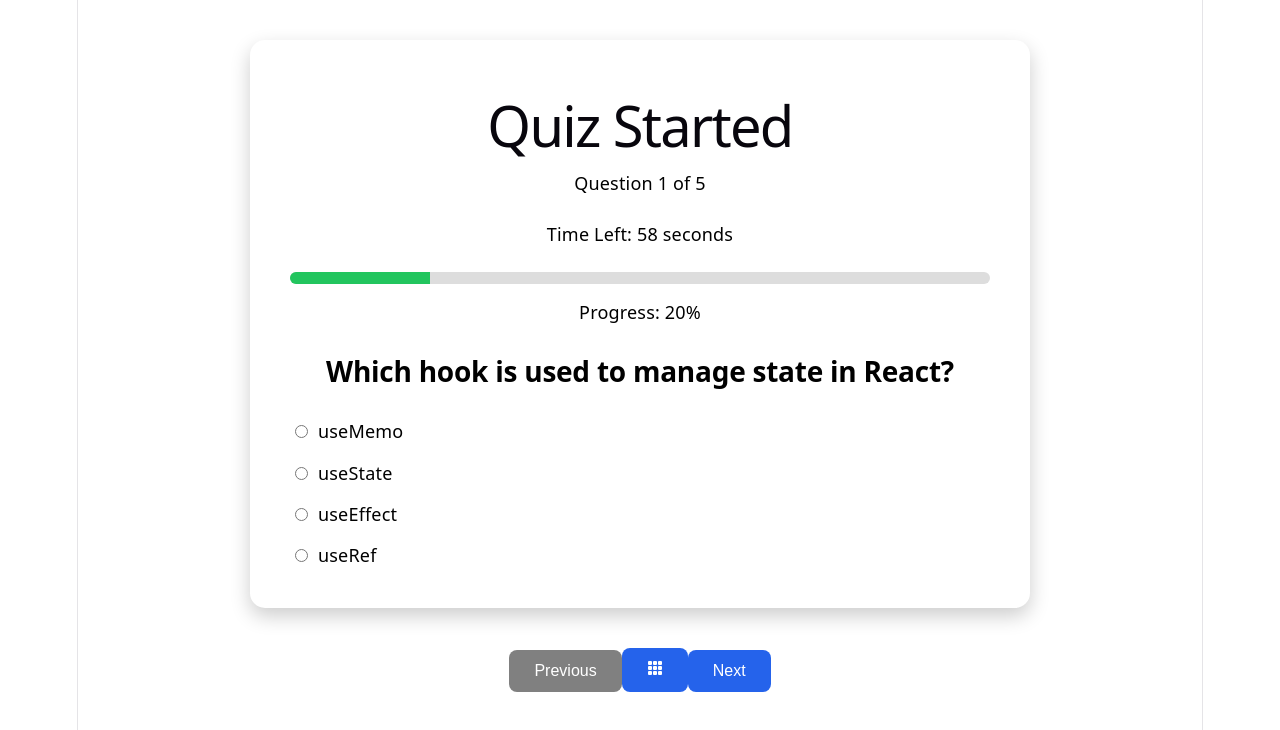
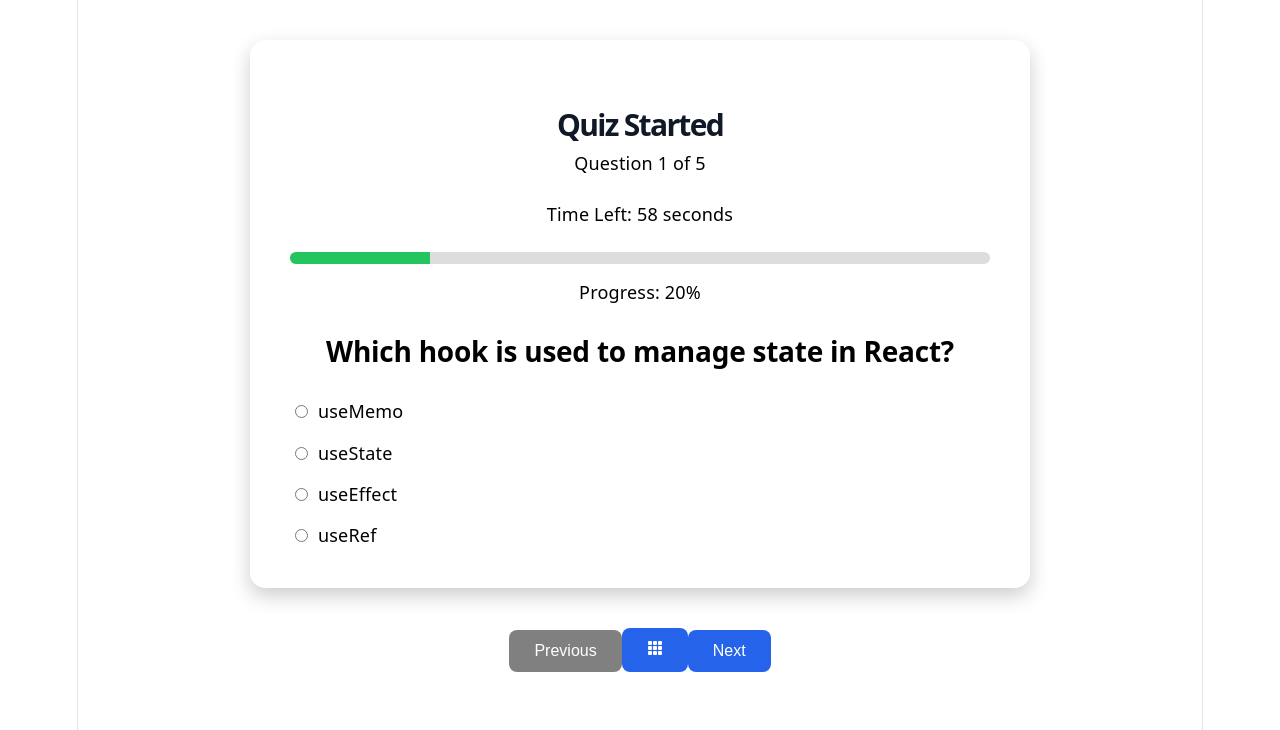
Before and after one commit to SanthoshChevuri-444/Quiz-App, a React (Vite) app: page / in a window 1280 px wide. Both pictures are taken after a click on the button "Start Quiz". Shown: the top 730 px of the page. Built offline with nearby package versions, Linux system fonts and the light colour scheme.

Commit message:
changed quiz-title color and size

```diff
--- a/src/components/Quiz.css
+++ b/src/components/Quiz.css
@@ -263,3 +263,9 @@
 
   cursor: pointer;
 }
+.quiz-title {
+  color: #111827;
+  font-size: 30px;
+  font-weight: bold;
+  margin-bottom: 12px;
+}
```
